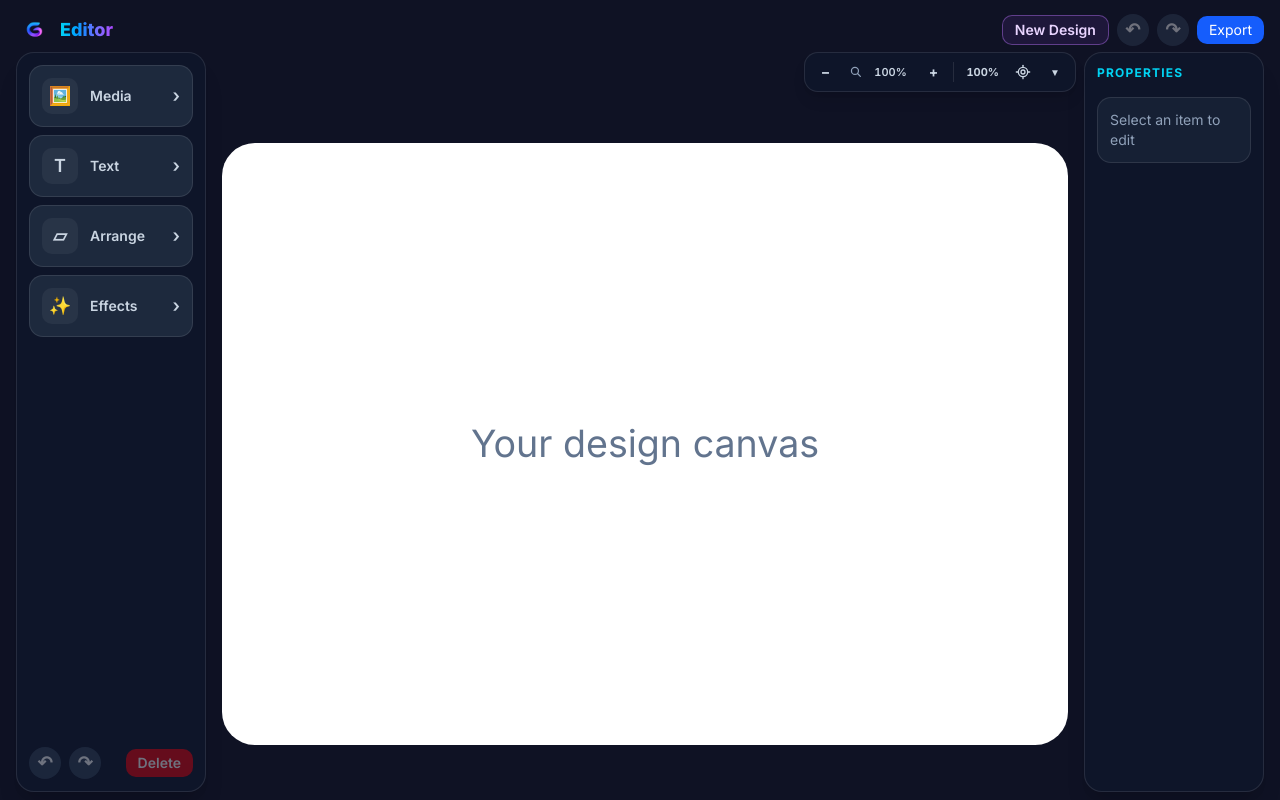
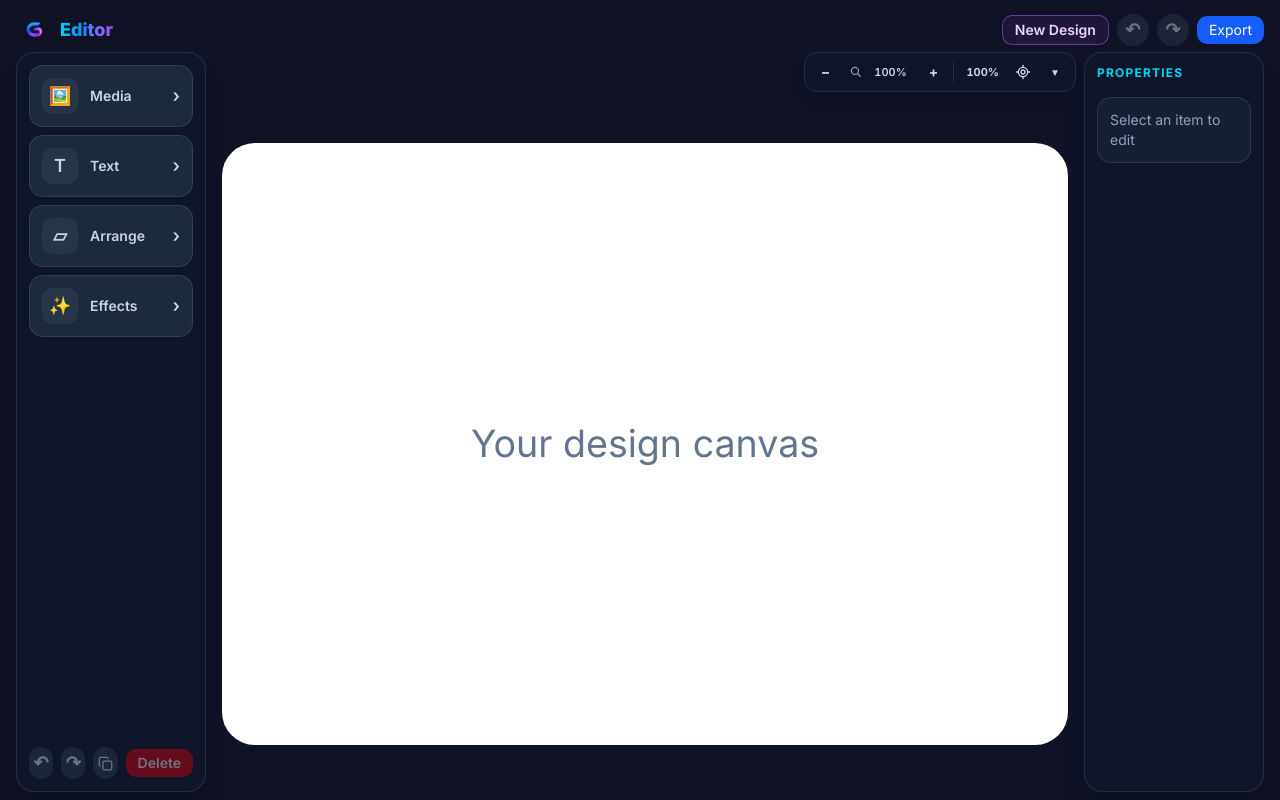
Before and after one commit to Stewey95/yourdesign, a Next.js app: page /create in a window 1280 px wide. Built offline with nearby package versions, Linux system fonts and the light colour scheme; a web font is replaced by a local one.

Commit message:
Add item duplication controls

```diff
--- a/components/EditorPreview.tsx
+++ b/components/EditorPreview.tsx
@@ -376,6 +376,68 @@ const getSnappedPosition = (
     }
   }, [canRedo, reconcileAfterHistoryNavigation, redoHistory]);
 
+  const duplicateSelectedItem = useCallback(() => {
+    if (!selectedItemId) return;
+
+    activeResizeCleanupRef.current?.();
+    activeResizeCleanupRef.current = null;
+    commitHistoryTransaction();
+    pendingDragRef.current = null;
+    pinchRef.current = null;
+    canvasTapRef.current = null;
+    pageInteractionRef.current = null;
+    justPinchedRef.current = false;
+
+    let duplicateId: string | null = null;
+
+    commitItems((currentItems) => {
+      const sourceItem = currentItems.find(
+        (item) => item.id === selectedItemId
+      );
+
+      if (!sourceItem) return currentItems;
+
+      const duplicate = structuredClone(sourceItem);
+      const horizontalOffset =
+        sourceItem.position.x + 20 <= canvasSize.width ? 20 : -20;
+      const verticalOffset =
+        sourceItem.position.y + 20 <= canvasSize.height ? 20 : -20;
+
+      duplicateId = crypto.randomUUID();
+      duplicate.id = duplicateId;
+      duplicate.position = {
+        x: Math.min(
+          canvasSize.width,
+          Math.max(0, sourceItem.position.x + horizontalOffset)
+        ),
+        y: Math.min(
+          canvasSize.height,
+          Math.max(0, sourceItem.position.y + verticalOffset)
+        ),
+      };
+
+      return [...currentItems, duplicate];
+    });
+
+    if (!duplicateId) return;
+
+    setSelectedItemId(duplicateId);
+    setDraggingItemId(null);
+    setEditingItemId(null);
+    setShowMobileContextToolbar(true);
+    setShowImageAdjustments(false);
+    setAlignmentGuides({
+      vertical: false,
+      horizontal: false,
+    });
+  }, [
+    canvasSize.height,
+    canvasSize.width,
+    commitHistoryTransaction,
+    commitItems,
+    selectedItemId,
+  ]);
+
   useEffect(() => {
     const handleHistoryShortcut = (event: KeyboardEvent) => {
       const target = event.target;
@@ -396,6 +458,11 @@ const getSnappedPosition = (
       const requestsRedo =
         (usesCommandModifier && key === "z" && event.shiftKey) ||
         (event.ctrlKey && key === "y");
+      const requestsDuplicate =
+        usesCommandModifier &&
+        key === "d" &&
+        !event.shiftKey &&
+        !event.altKey;
 
       if (requestsUndo && canUndo) {
         event.preventDefault();
@@ -403,6 +470,13 @@ const getSnappedPosition = (
       } else if (requestsRedo && canRedo) {
         event.preventDefault();
         performRedo();
+      } else if (
+        requestsDuplicate &&
+        selectedItemId &&
+        !editingItemId
+      ) {
+        event.preventDefault();
+        duplicateSelectedItem();
       }
     };
 
@@ -414,8 +488,11 @@ const getSnappedPosition = (
   }, [
     canRedo,
     canUndo,
+    duplicateSelectedItem,
+    editingItemId,
     performRedo,
     performUndo,
+    selectedItemId,
   ]);
 
   useEffect(() => {
@@ -1411,6 +1488,7 @@ if (direction === "back") {
           canRedo={canRedo}
           onUndo={performUndo}
           onRedo={performRedo}
+          onDuplicate={duplicateSelectedItem}
           onDelete={deleteSelected}
           onToggleImageAdjustments={toggleImageAdjustments}
           onAdjustmentStart={startImageAdjustment}
@@ -1432,6 +1510,8 @@ if (direction === "back") {
           canRedo={canRedo}
           onUndo={performUndo}
           onRedo={performRedo}
+          canDuplicate={Boolean(selectedItem)}
+          onDuplicate={duplicateSelectedItem}
           canDelete={Boolean(selectedItemId)}
           onDelete={deleteSelected}
         />
--- a/components/editor/EditorSidebar.tsx
+++ b/components/editor/EditorSidebar.tsx
@@ -1,5 +1,6 @@
 "use client";
 
+import { Copy } from "lucide-react";
 import { useRef } from "react";
 import {
   CANVAS_PRESETS,
@@ -26,6 +27,8 @@ type EditorSidebarProps = {
   canRedo: boolean;
   onUndo: () => void;
   onRedo: () => void;
+  canDuplicate: boolean;
+  onDuplicate: () => void;
   canDelete: boolean;
   onDelete: () => void;
 };
@@ -41,6 +44,8 @@ export default function EditorSidebar({
   canRedo,
   onUndo,
   onRedo,
+  canDuplicate,
+  onDuplicate,
   canDelete,
   onDelete,
 }: EditorSidebarProps) {
@@ -258,9 +263,22 @@ export default function EditorSidebar({
 
         <button
           type="button"
+          onClick={onDuplicate}
+          disabled={!canDuplicate}
+          className="ml-auto flex h-8 w-8 cursor-pointer items-center justify-center rounded-full bg-slate-700 text-white transition hover:bg-slate-600 focus-visible:outline-none focus-visible:ring-2 focus-visible:ring-blue-400 disabled:cursor-not-allowed disabled:opacity-40"
+          aria-label="Duplicate selected item"
+          title="Duplicate"
+        >
+          <Copy size={15} aria-hidden="true" />
+        </button>
+
+        <button
+          type="button"
           onClick={onDelete}
           disabled={!canDelete}
-          className="ml-auto cursor-pointer rounded-lg bg-red-600 px-3 py-1 text-sm font-semibold text-white transition hover:bg-red-500 disabled:cursor-not-allowed disabled:opacity-40"
+          className="cursor-pointer rounded-lg bg-red-600 px-3 py-1 text-sm font-semibold text-white transition hover:bg-red-500 focus-visible:outline-none focus-visible:ring-2 focus-visible:ring-red-300 disabled:cursor-not-allowed disabled:opacity-40"
+          aria-label="Delete selected item"
+          title="Delete"
         >
           Delete
         </button>
--- a/components/editor/MobileContextToolbar.tsx
+++ b/components/editor/MobileContextToolbar.tsx
@@ -1,5 +1,6 @@
 "use client";
 
+import { Copy } from "lucide-react";
 import { useCallback, useEffect, useRef, useState } from "react";
 import {
   fontOptions,
@@ -25,6 +26,7 @@ type MobileContextToolbarProps = {
   canRedo: boolean;
   onUndo: () => void;
   onRedo: () => void;
+  onDuplicate: () => void;
   onDelete: () => void;
   onToggleImageAdjustments: () => void;
   onAdjustmentStart: () => void;
@@ -59,6 +61,7 @@ export default function MobileContextToolbar({
   canRedo,
   onUndo,
   onRedo,
+  onDuplicate,
   onDelete,
   onToggleImageAdjustments,
   onAdjustmentStart,
@@ -369,6 +372,17 @@ export default function MobileContextToolbar({
           <button
             type="button"
             onPointerDown={protectButtonPointer}
+            onClick={onDuplicate}
+            className="flex h-9 w-9 shrink-0 cursor-pointer items-center justify-center rounded-full bg-slate-700 text-white transition hover:bg-slate-600 focus-visible:outline-none focus-visible:ring-2 focus-visible:ring-blue-400"
+            aria-label="Duplicate selected item"
+            title="Duplicate"
+          >
+            <Copy size={16} aria-hidden="true" />
+          </button>
+
+          <button
+            type="button"
+            onPointerDown={protectButtonPointer}
             onClick={onDelete}
             className="flex h-9 w-9 shrink-0 cursor-pointer items-center justify-center rounded-full bg-red-600 text-sm font-bold text-white transition hover:bg-red-500"
             aria-label="Delete selected item"
```
